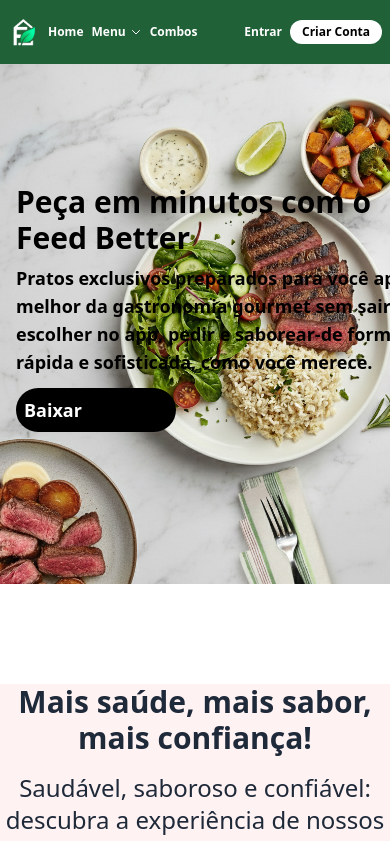
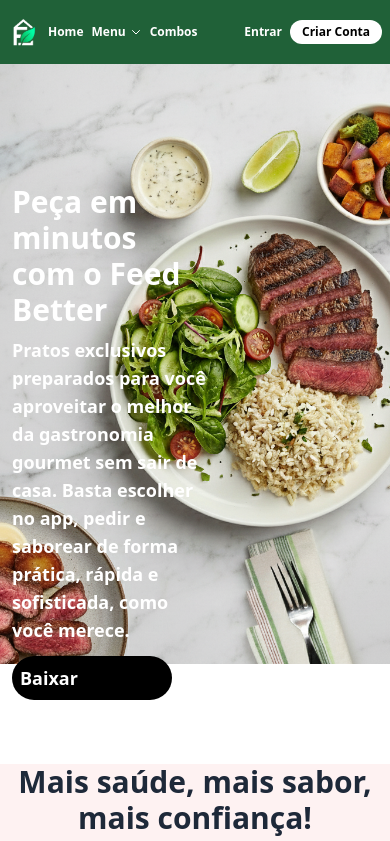
Before and after one commit to DrumondParizottoPiccolo/WebDelivery, a React (Vite) app: page / in a window 390 px wide. Shown: the top 841 px of the page. Built offline with nearby package versions, Linux system fonts and the light colour scheme.

Commit message:
Melhorando responsividade Section1

```diff
--- a/src/Components/Header.jsx
+++ b/src/Components/Header.jsx
@@ -71,13 +71,12 @@
         </nav>
 
         <div className="flex items-center space-x-1 sm:space-x-2 md:space-x-3 lg:space-x-4">
-            <button className="text-white font-bold hover:underline whitespace-nowrap
+            <button className="text-white font-bold hover:underline cursor-pointer whitespace-nowrap
                              text-xs sm:text-sm md:text-base lg:text-lg
                              px-1 sm:px-2 md:px-4 lg:px-6 xl:px-10">
                 Entrar
             </button>
-            <button className="text-black bg-white font-bold rounded-full cursor-pointer
-                             hover:scale-105 transition-transform whitespace-nowrap
+            <button className="text-black bg-white font-bold rounded-full cursor-pointer hover:scale-105 transition-transform whitespace-nowrap
                              text-xs sm:text-sm md:text-base lg:text-lg
                              py-1 px-3 sm:py-1.5 sm:px-4 md:py-2 md:px-5 lg:py-2 lg:px-6">
                 Criar Conta
--- a/src/Components/Section1.jsx
+++ b/src/Components/Section1.jsx
@@ -1,28 +1,27 @@
 import comum2 from '../assets/section2_1_food.png';
+
 
 const Section1 = () => {
     return(
-      <div className="flex flex-col w-full h-130 bg-cover bg-center bg-no-repeat"
-      style={{backgroundImage: `url(${comum2})`}}>
-        <div className="flex flex-col mt-30 ml-2">
-           <div className="flex flex-col ml-2">
-             <h1 className="flex flex-col font-bold text-3xl">
+    <section className="flex flex-col w-full h-150">
+        <div className="flex flex-col w-full h-150 bg-cover bg-center bg-no-repeat"
+        style={{backgroundImage: `url(${comum2})`}}>
+            <div className="flex flex-col w-1/2 h-50 mt-30 ml-3 text-white">
+            <h1 className="flex flex-col font-bold text-3xl">
                 Peça em minutos com o Feed Better
             </h1>
-            <p className="flex flex-col mt-2 w-130 text-lg font-bold space-y-2">
+            <p className="flex flex-col  mt-2 text-lg font-bold space-y-2">
                 Pratos exclusivos preparados para você aproveitar o melhor da gastronomia gourmet sem sair de casa.
-                Basta escolher no app, pedir e saborear-de forma prática, rápida e sofisticada, como você merece.
+                Basta escolher no app, pedir e saborear de forma prática, rápida e sofisticada, como você merece.
             </p>
-           </div>
-            <div>
-                <button className="flex flex-col text-lg text-white
-                 font-bold ml-2  mt-3 bg-black p-2 w-40 rounded-full
+            <button className="flex flex-col text-lg text-white
+                font-bold   mt-3 bg-black p-2 w-40 rounded-full
                 hover:scale-110 transition-transform cursor-pointer">
                     Baixar
-                </button>
+            </button>
             </div>
         </div>
-      </div>
+    </section>
     )
 }
 export default Section1;
```
